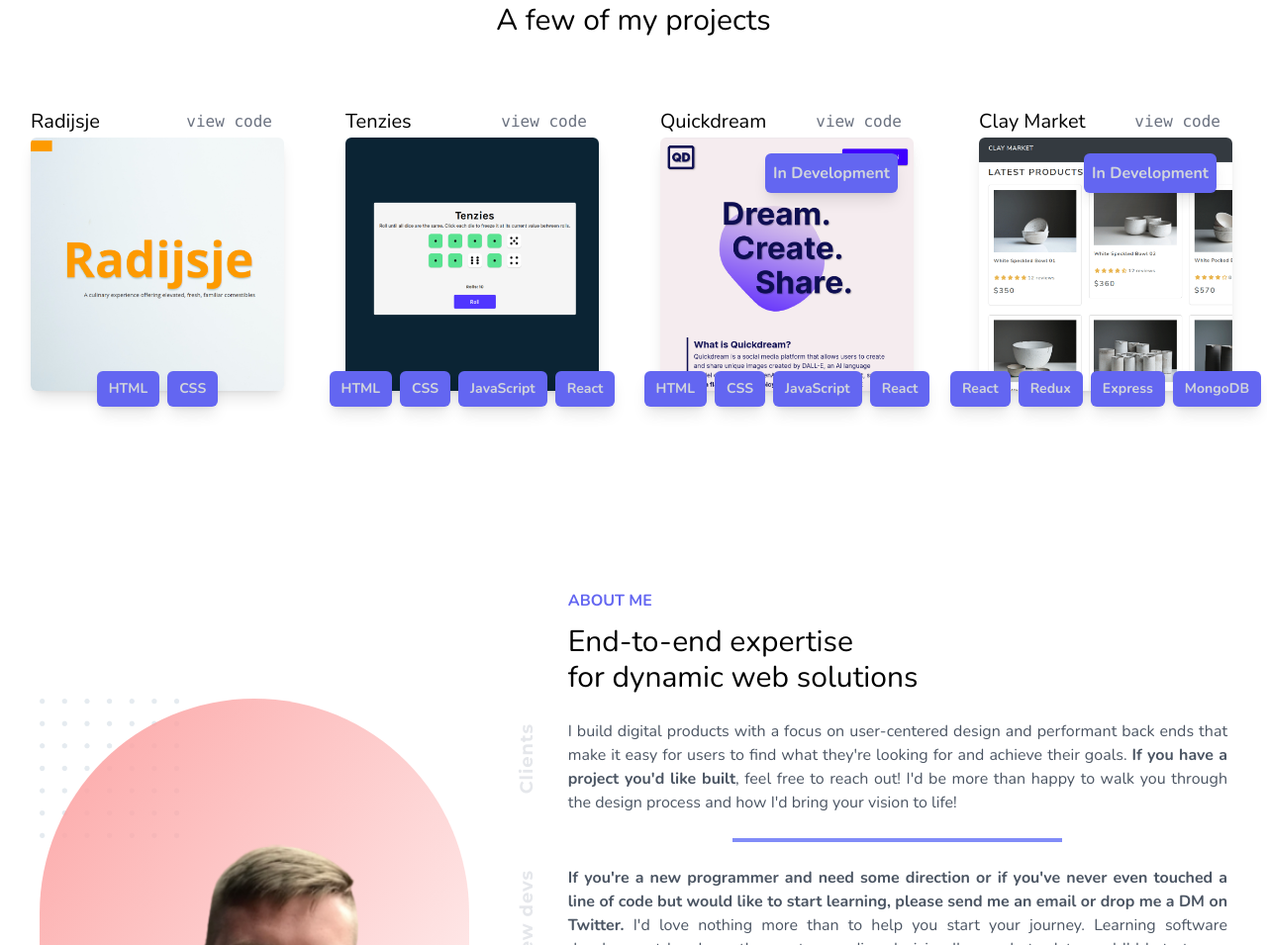
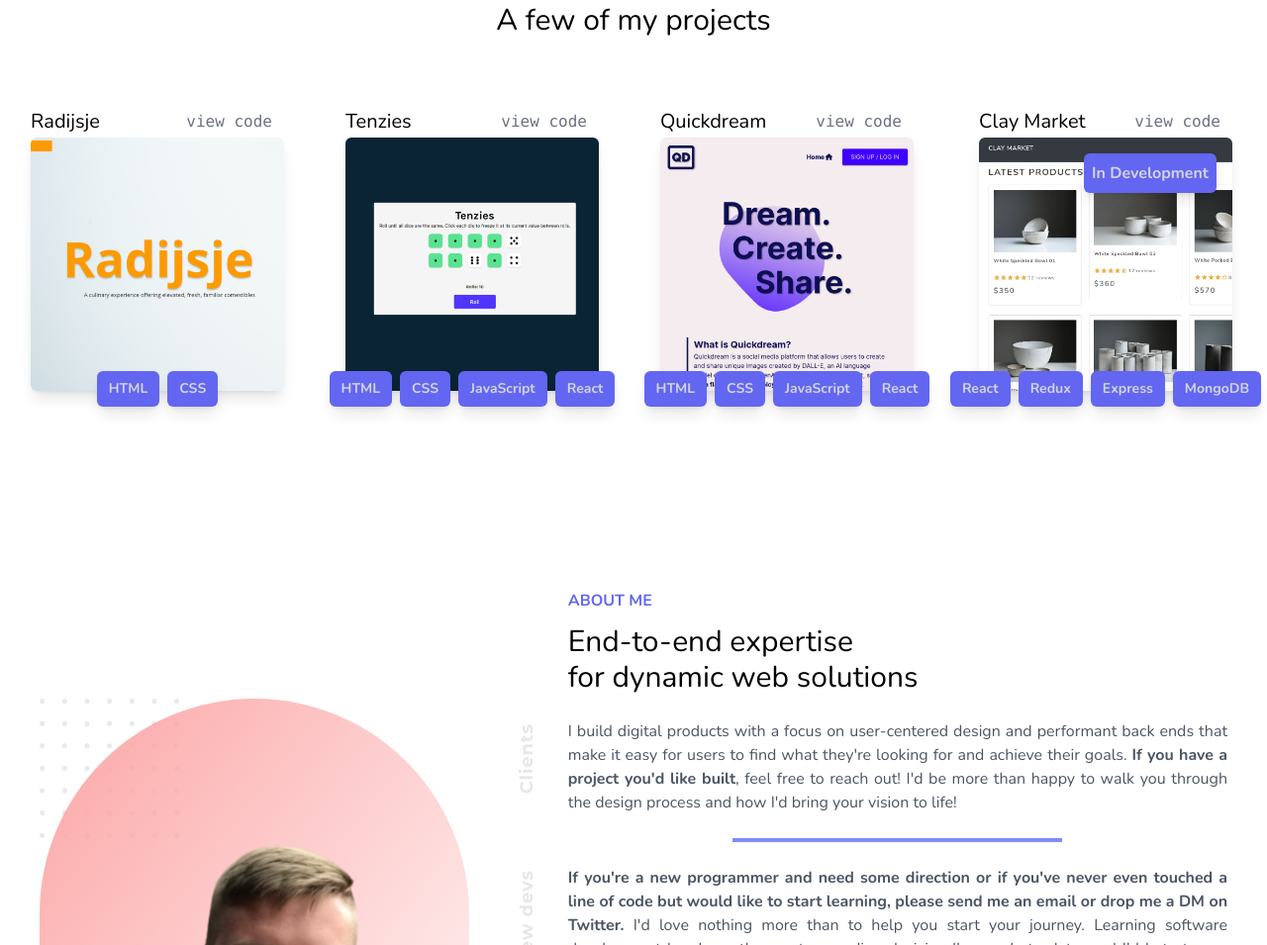
Before and after one commit to M47O/personal-portfolio, a website: page index.html in a window 1280 px wide. Shown: the part 961-1916 px from the top of the page at 99% size. Drawn offline with nearby package versions, Linux system fonts and the light colour scheme.

Commit message:
Remove in development from Quickdream

```diff
--- a/index.html
+++ b/index.html
@@ -209,7 +209,6 @@
                     <a class="hidden lg:inline font-mono text-gray-500 hover:text-indigo-500 dark:text-gray-300 dark:hover:text-gray-100 dark:border-2 dark:border-slate-800 dark:bg-slate-700 dark:hover:bg-slate-800 rounded-lg px-3 py-1" href="github.com/M47O/tenzies">view code</a>
                 </div>
                 <div class="relative">
-                    <p class="select-none absolute top-4 right-4 rounded-md bg-indigo-500 text-gray-300 p-2 text- font-bold shadow-lg hover:bg-opacity-60">In Development</p>
                     <div class="absolute -bottom-4 flex justify-center w-full gap-2 text-sm">
                         <span class="rounded-md bg-indigo-500 text-gray-300 px-3 py-2 font-bold shadow-lg">HTML</span>
                         <span class="rounded-md bg-indigo-500 text-gray-300 px-3 py-2 font-bold shadow-lg">CSS</span>
```
